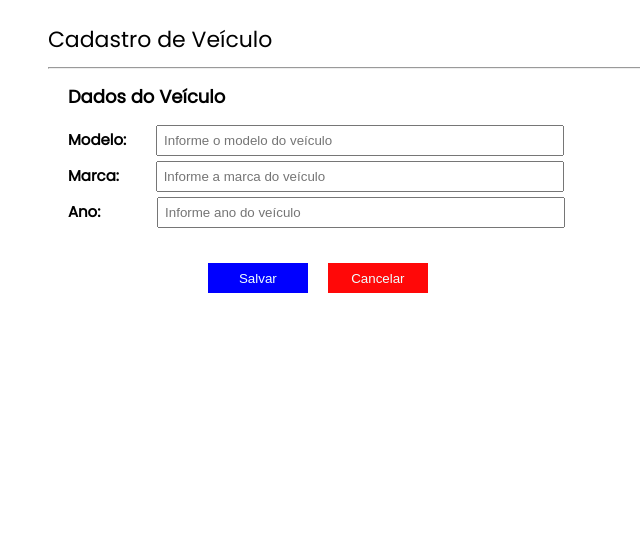
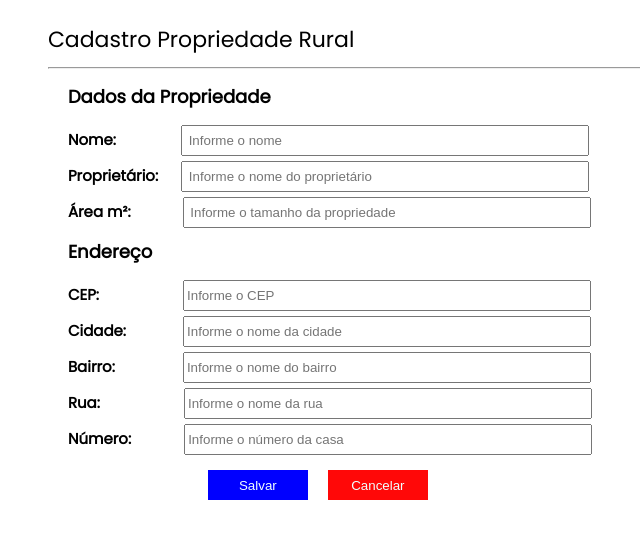
Before and after one commit to lopesjorge/SGAgro, a React (Vite) app: page / in a window 1280 px wide. Shown: the top 538 px of the page, without its empty margins (175-815 px from the left). Built offline with nearby package versions, Linux system fonts and the light colour scheme.

Commit message:
Conclusão formulário de cadastro propriedade

```diff
--- a/src/App.tsx
+++ b/src/App.tsx
@@ -4,6 +4,7 @@ import { LoginBox } from './components/LoginBox'
 import { MenuBox } from './components/MenuBox'
 import { Page_Cad_Agricultor } from './components/Page_Cad_Agricultor'
 import { Page_Cad_Motorista } from './components/Page_Cad_Motorista'
+import { Page_Cad_Propriedade } from './components/Page_Cad_Propriedade'
 import { Page_Cad_Veiculo } from './components/Pagr_Cad_Veiculo'
 
 
@@ -12,7 +13,7 @@ export function App() {
 
   return (
 
-<Page_Cad_Veiculo/>
+<Page_Cad_Propriedade/>
 
     )
 }
--- /dev/null
+++ b/src/components/Page_Cad_Propriedade/index.tsx
@@ -0,0 +1,77 @@
+import styles from './styles.module.scss'
+
+export function Page_Cad_Propriedade(){
+    return(
+        <div className={styles.container_cadastro_propriedade}>
+            <h1 className={styles.texto1}>Cadastro Propriedade Rural<hr/></h1>
+
+
+              <form className={styles.form_cad_propriedade} action="">
+
+        <div className={styles.container_dados_propriedade}>
+            <div className={styles.text_dados_propriedade}>
+              <span >Dados da Propriedade</span>
+            </div>
+                <div>
+                    <label htmlFor="">Nome:</label>
+                    <input className={styles.input_nome_propriedade} type="text" placeholder=' Informe o nome'/>
+                </div>
+
+                <div>
+                    <label htmlFor="">Proprietário:</label>
+                    <input className={styles.input_nome_proprietario} type="text" placeholder=' Informe o nome do proprietário' required/>
+                </div>
+
+
+                <div>
+                    <label htmlFor="">Área m²:</label>
+                    <input className={styles.input_area} type="text" placeholder=' Informe o tamanho da propriedade' required/>
+                </div>
+
+
+        </div>
+
+        <div className={styles.container_endereço}>
+
+               <div className={styles.text_endereco}>
+                    <span>Endereço</span>
+
+                </div>
+
+                <div>
+                    <label htmlFor="">CEP:</label>
+                    <input className={styles.input_cep} type="text" placeholder='Informe o CEP' required/>
+                </div>
+
+                <div>
+                    <label htmlFor="">Cidade:</label>
+                    <input className={styles.input_cidade} type="text" placeholder='Informe o nome da cidade' required/>
+                </div>
+
+                <div>
+                    <label htmlFor="">Bairro:</label>
+                    <input className={styles.input_bairro} type="text" placeholder='Informe o nome do bairro' required/>
+                </div>
+
+                <div>
+                    <label htmlFor="">Rua:</label>
+                    <input className={styles.input_rua} type="text" placeholder='Informe o nome da rua' required/>
+                </div>
+
+                <div>
+                    <label htmlFor="">Número:</label>
+                    <input className={styles.input_numero_casa} type="text" placeholder='Informe o número da casa' required/>
+                </div>
+
+        </div>
+
+        </form>
+
+        <div className={styles.container_button}>
+        <button className={styles.salvar}>Salvar</button>
+        <button className={styles.cancelar}>Cancelar</button>
+        </div>
+
+        </div>
+    )
+}
--- /dev/null
+++ b/src/components/Page_Cad_Propriedade/styles.module.scss
@@ -0,0 +1,116 @@
+
+.container_cadastro_propriedade{
+
+    width: 83%;
+    height: 100%;
+
+    padding-left: 17%;
+
+    font-family: 'Poppins';
+
+    display: inline-block;
+
+    .texto1{
+        text-align:left;
+        font-family: 'Poppins';
+        font-weight: lighter;
+        font-size: 22px;
+    }
+
+    .form_cad_propriedade{
+
+        font-family: 'Poppins';
+        display: flexbox;
+
+        margin-left: 20px;
+
+        input{
+            width: 400px;
+            height: 25px;
+            margin-top: 5px;
+        }
+
+        .container_dados_propriedade{
+
+        .text_dados_propriedade{
+            font-weight: bold;
+            font-size: 18px;
+            margin-bottom: 10px;
+        }
+
+        label{
+            font-weight: bold;
+            font-size: 15px;
+            margin-right: 5px;
+        }
+
+        .input_nome_propriedade{
+            margin-left: 60px;
+        }
+
+        .input_nome_proprietario{
+            margin-left: 18px;
+        }
+
+        .input_area{
+            margin-left: 47px;
+        }
+    }
+       .container_endereço{
+
+           .text_endereco{
+            font-weight: bold;
+            font-size: 18px;
+            margin-top: 10px;
+            margin-bottom: 10px;
+          }
+          label{
+            font-weight: bold;
+            font-size: 15px;
+            margin-right: 5px;
+        }
+
+        .input_cep{
+            margin-left: 79px;
+        }
+
+        .input_cidade{
+            margin-left: 52px;
+        }
+
+        .input_bairro{
+            margin-left: 63px;
+        }
+
+        .input_rua{
+            margin-left: 79px;
+        }
+
+        .input_numero_casa{
+            margin-left: 48px;
+        }
+    }
+}
+   .container_button{
+
+    margin-top: 15px;
+    margin-left: 160px;
+
+    .salvar{
+        width: 100px;
+        height: 30px;
+        margin-right: 20px;
+        color: azure;
+        background-color: #0000FF;
+        border: none;
+    }
+    .cancelar{
+        width: 100px;
+        height: 30px;
+        margin-right: 20px;
+        color: azure;
+        background: #ff0808 ;
+        border: none;
+    }
+  }
+}
```
